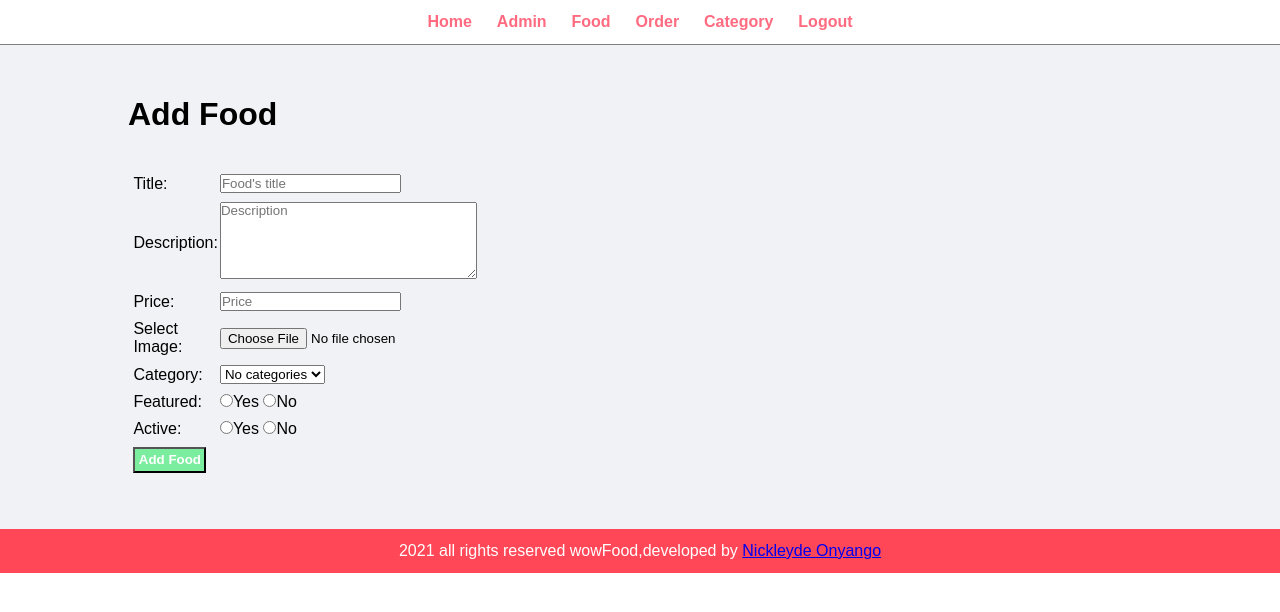
After one commit to nickonyi/food-ordering-system, a PHP site: page /food-ordering-system/admin/add-food.php in a window 1280 px wide. The commit adds this page. Shown: the top 612 px of the page. Run offline with PHP 8.4, Linux system fonts and the light colour scheme; the visitor is signed in with stand-in values (Sample User, id 1); tables that the repository leaves empty or names only in its code hold one stand-in row (values such as "Sample post").

Commit message:
Food Ordering System

```diff
--- a/admin/add-category.php
+++ b/admin/add-category.php
@@ -89,6 +89,7 @@ if(isset($_FILES['image']['name'])){
         $_SESSION['upload'] = "<div class='error'>The image was not uploaded.</div>";
         //redirect to the add category page
         header("location:".SITEURL."admin/add-category.php");
+        die();
     }
 } else {
     //don't upload the image and leave the value blank
--- /dev/null
+++ b/admin/add-food.php
@@ -0,0 +1,109 @@
+<?php  include("partials/menu.php");?>
+<div class="main-content">
+    <div class="wrapper">
+        <h1>Add Food</h1>
+        <br><br>
+        <form action="" method="post" enctype="multipart/form-data">
+          <table class="tbl-30">
+              <tr>
+                  <td>Title:</td>
+                  <td>
+                      <input type="text"  name="title" placeholder="Food's title">
+                  </td>
+              </tr>
+              <tr>
+                  <td>Description:</td>
+                  <td>
+                     <textarea name="description"  cols="30" rows="5" placeholder="Description"></textarea>
+                  </td>
+              </tr>
+              <tr>
+                  <td>Price:</td>
+                  <td>
+                      <input type="number"  name="price" placeholder="Price">
+                  </td>
+              </tr>
+              <td>Select Image:</atd>
+                  <td>
+                      <input type="file"  name="image" >
+                  </td>
+              </tr>
+              <tr>
+                  <td>Category:</td>
+                  <td>
+                      <select name="category">
+                      <?php
+                  //create php code to display categories from the database
+                  //create an sql query to get all active  categories from the database
+                  $sql = "SELECT * FROM  tbl_category WHERE active='Yes'";
+
+                  //execute the query
+                  $result = mysqli_query($conn,$sql);
+                  //count the rows to see if the categories are available or not
+                  $count = mysqli_num_rows($result);
+                  //if the count is greater than  1 then we have categories else we do not have categories
+                  if($count > 1){
+                    //we have categories
+                    while($row = mysqli_fetch_assoc($result)){
+                       //get the details of categories
+                        $id = $row['id'];
+                        $title = $row['title'];
+                        ?>
+                        <option value="<?php echo $id;?>"><?php echo $title;?></option>
+                        <?php
+                    }
+                  }else {
+                      //we do not have categories
+                      ?>
+                       <option value="0">No categories</option>
+                      <?php
+                  }
+
+                  //Display on dropdown
+                  ?>
+
+                      </select>
+                  </td>
+              </tr>
+              <tr>
+                  <td>Featured:</td>
+                  <td>
+                        <input type="radio" name= "featured" value="Yes">Yes
+                        <input type="radio" name= "featured" value="No">No
+                  </td>
+              </tr>
+              <tr>
+                  <td>Active:</td>
+                  <td>
+                        <input type="radio" name="active" value="Yes">Yes
+                        <input type="radio" name="active" value="No">No
+                  </td>
+              </tr>
+              <tr>
+                  <td colspan="2">
+                   <input type="submit" name="submit" value="Add Food" class="btn-secondary">
+                  </td>
+              </tr>
+
+          </table>
+        </form>
+        <?php
+        //check whether the button is clicked or not
+        if(isset($_POST['submit'])){
+            //add the food in the database
+            //get the data from form
+            $title = $_POST['title'];
+            $description = $_POST['description'];
+            $price = $_POST['price'];
+            $category = $_POST['category'];
+            $featured = $_POST['featured'];
+            $active = $_POST['active'];
+            //insert the image if selected
+            //insert into database
+            //redirect to manage food page
+        }
+
+        ?>
+    </div>
+</div>
+<?php  include("partials/footer.php");?>
--- a/admin/manage-food.php
+++ b/admin/manage-food.php
@@ -5,7 +5,7 @@ include ("partials/menu.php");
     <div class="wrapper">
         <h1>manage food</h1>
         <br  />  <br  />
-    <a href="#" class="btn-primary">Add food</a>
+    <a href="<?php echo SITEURL;?>admin/add-food.php" class="btn-primary">Add food</a>
     <br><br><br>
    <table class="tbl-full">
        <tr>
```
Also changed, not shown: admin/manage-category.php (+8 -0 lines), admin/update-category.php (+41 -1 lines), images/category/food_category_171.jpg (added), images/category/food_category_232.jpg (deleted), images/category/food_category_300.jpeg (added).
